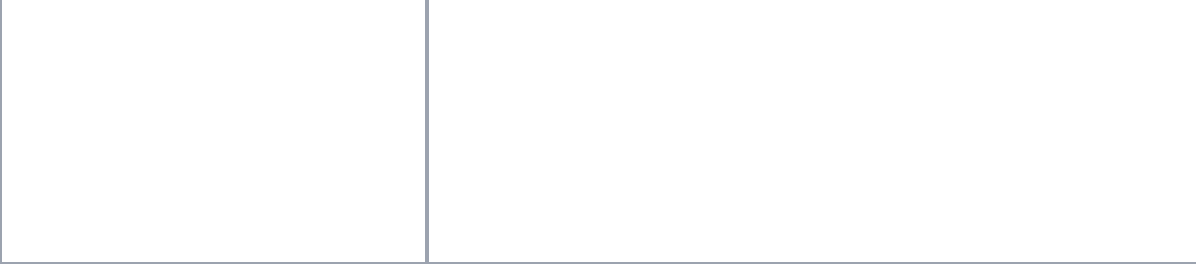
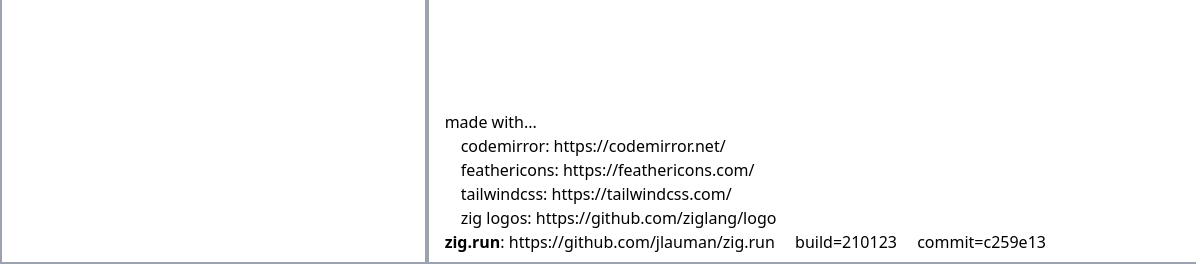
Before and after one commit to jlauman/zig.run, a website: page web/doc/index.htm in a window 1280 px wide. Shown: the part 536-800 px from the top of the page, 0-1196 px from the left. Drawn offline with Linux system fonts and the light colour scheme; no server answers.

Commit message:
add credits and version to about page.

```diff
--- a/web/doc/index.htm
+++ b/web/doc/index.htm
@@ -11,6 +11,7 @@
     <link rel="stylesheet" href="/index.css" />
     <script src="/lib/codemirror-5.58.3/codemirror.js" defer></script>
     <script src="/lib/codemirror-5.58.3/mode/zig.js" defer></script>
+    <script src="/version.js"></script>
     <script src="/index.js" defer></script>
   </head>
 
@@ -34,8 +35,9 @@
 
     <div
       id="welcome"
-      class="absolute top-0 left-1/3 w-2/3 h-full flex flex-row p-2 border-2 border-gray-400 bg-white z-20 transform duration-500 ease-in-out"
+      class="absolute top-0 left-1/3 w-2/3 h-full flex flex-col p-2 border-2 border-gray-400 bg-white z-20 transform duration-500 ease-in-out"
     >
+      <div class="flex flex-row">
         <div>
           <img
             id="zig-mark"
@@ -51,7 +53,10 @@
             <svg class="feather inline-block w-4 mr-2">
               <use xlink:href="/lib/feather-4.28.0/feather-sprite.svg#link" />
             </svg>
-          <a class="hover:underline" target="_blank" href="https://ziglang.org"
+            <a
+              class="hover:underline"
+              target="_blank"
+              href="https://ziglang.org"
               >https://ziglang.org</a
             >
           </div>
@@ -77,6 +82,59 @@
               >https://github.com/ziglang/zig</a
             >
           </div>
+        </div>
+      </div>
+      <div class="absolute bottom-0 m-2">
+        made with...<br />
+        <span class="ml-4">
+          codemirror:
+          <a
+            class="hover:underline"
+            target="_blank"
+            href="https://codemirror.net/"
+            >https://codemirror.net/</a
+          >
+        </span>
+        <br />
+        <span class="ml-4">
+          feathericons:
+          <a
+            class="hover:underline"
+            target="_blank"
+            href="https://feathericons.com/"
+            >https://feathericons.com/</a
+          >
+        </span>
+        <br />
+        <span class="ml-4">
+          tailwindcss:
+          <a
+            class="hover:underline"
+            target="_blank"
+            href="https://tailwindcss.com/"
+            >https://tailwindcss.com/</a
+          >
+        </span>
+        <br />
+        <span class="ml-4">
+          zig logos:
+          <a
+            class="hover:underline"
+            target="_blank"
+            href="https://github.com/ziglang/logo"
+            >https://github.com/ziglang/logo</a
+          >
+        </span>
+        <br />
+        <b>zig.run</b>:
+        <a
+          class="hover:underline"
+          target="_blank"
+          href="https://github.com/jlauman/zig.run"
+          >https://github.com/jlauman/zig.run</a
+        >
+        <span id="version_build" class="ml-4">build=?</span>
+        <span id="version_commit" class="ml-4">commit=?</span>
       </div>
     </div>
 
--- a/web/doc/index.js
+++ b/web/doc/index.js
@@ -1,6 +1,14 @@
 window.ZigRun = window.ZigRun || {};
 
 async function main() {
+  // prettier-ignore
+  try {
+    document.getElementById('version_build').textContent = `build=${ZigRun.build}`;
+    document.getElementById('version_commit').textContent = `commit=${ZigRun.commit}`;
+  } catch (err) {
+    console.error(err);
+  }
+
   const editor = new Editor();
   window.ZigRun.editor = editor;
   editor.loadExamples();
--- a/web/doc/index_tailwind.css
+++ b/web/doc/index_tailwind.css
@@ -598,6 +598,10 @@ video {
   margin-bottom: 0.5rem;
 }
 
+.ml-4 {
+  margin-left: 1rem;
+}
+
 .mt-8 {
   margin-top: 2rem;
 }
--- /dev/null
+++ b/web/doc/version.js
@@ -0,0 +1,4 @@
+// generated by build.sh
+window.ZigRun = window.ZigRun || {};
+window.ZigRun.build = '210123';
+window.ZigRun.commit = 'c259e13';
```
Also changed, not shown: CHANGELOG.md (added), 6 other files. Lines whose indentation alone changed are shown as unchanged.
